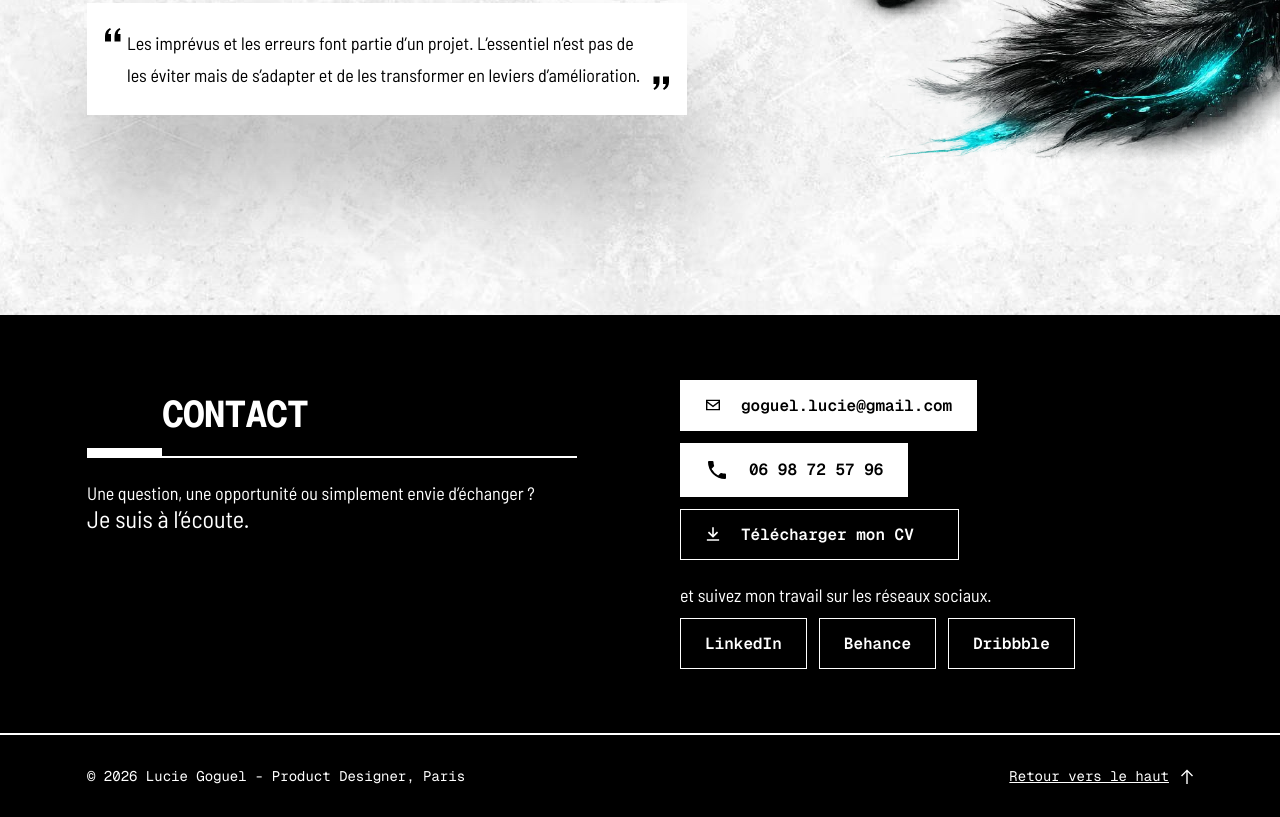
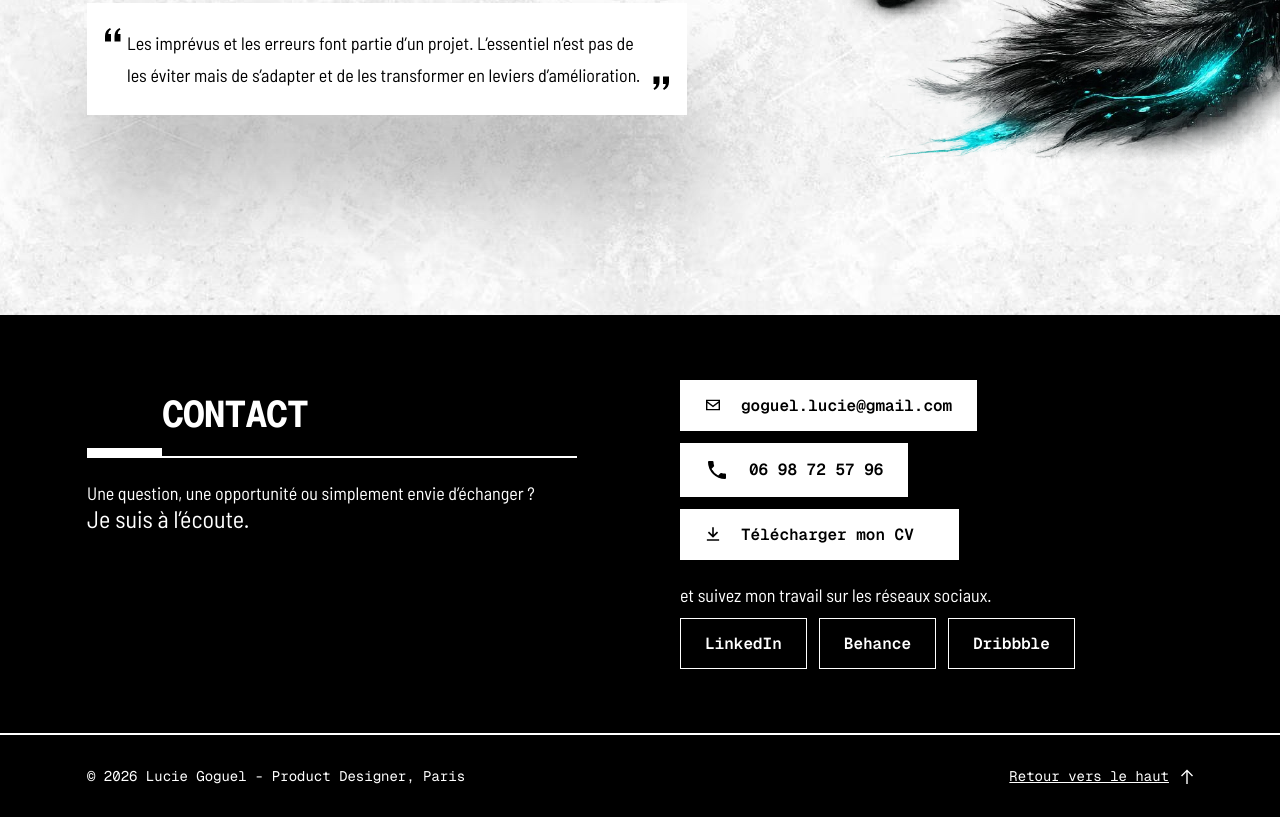
Before and after one commit to LucieGoguel/portfolio, a plain HTML site: page index.html in a window 1280 px wide. Shown: the part 3595-4412 px from the top of the page. Drawn offline with nearby package versions, Linux system fonts and the light colour scheme.

Commit message:
Contact : bouton CV en blanc
Co-Authored-By: Claude Opus 5.5 <noreply@anthropic.com>
Claude-Session: https://claude.ai/code/session_01THwdntjNiSuDEHoKbgxniL

```diff
--- a/index.html
+++ b/index.html
@@ -258,7 +258,7 @@
             <svg aria-hidden="true" width="24" height="24" viewBox="0 0 24 24" fill="currentColor"><path d="M6.6 10.8a15.2 15.2 0 0 0 6.6 6.6l2.2-2.2a1 1 0 0 1 1-.25c1.1.37 2.3.57 3.6.57a1 1 0 0 1 1 1V20a1 1 0 0 1-1 1A17 17 0 0 1 3 4a1 1 0 0 1 1-1h3.5a1 1 0 0 1 1 1c0 1.3.2 2.5.57 3.6a1 1 0 0 1-.25 1l-2.2 2.2z"/></svg>
             06 98 72 57 96
           </a>
-          <a class="btn btn--outline" href="cv/CV_Lucie_Goguel_-_Product_Designer.pdf" download>
+          <a class="btn btn--light" href="cv/CV_Lucie_Goguel_-_Product_Designer.pdf" download>
             <svg aria-hidden="true" width="16" height="16" viewBox="0 0 24 24" fill="none" stroke="currentColor" stroke-width="2.4" stroke-linecap="square"><path d="M12 3v12M6 10l6 6 6-6M4 21h16"/></svg>
             Télécharger mon CV<span class="sr-only"> (PDF, 2 Mo)</span>
           </a>
```
